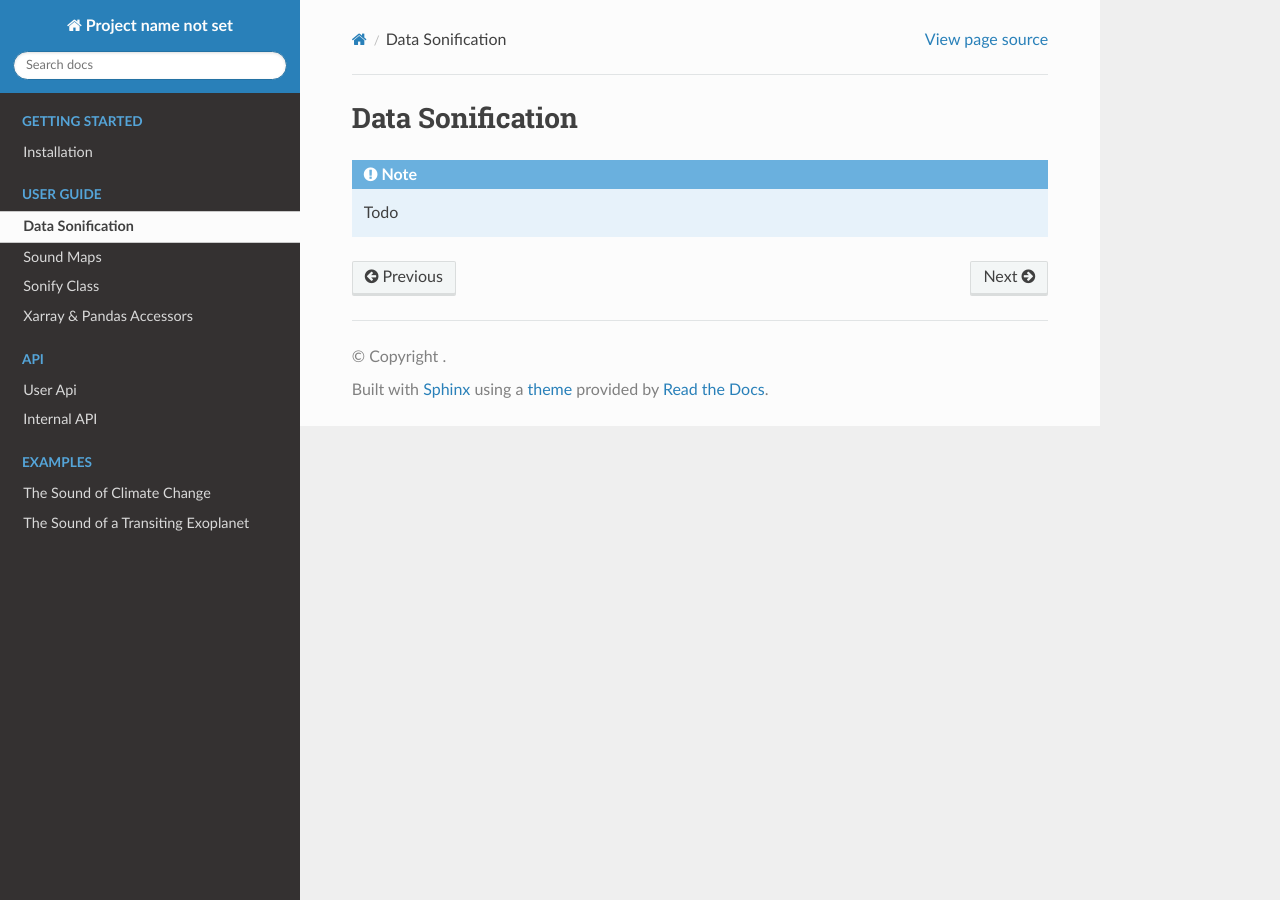
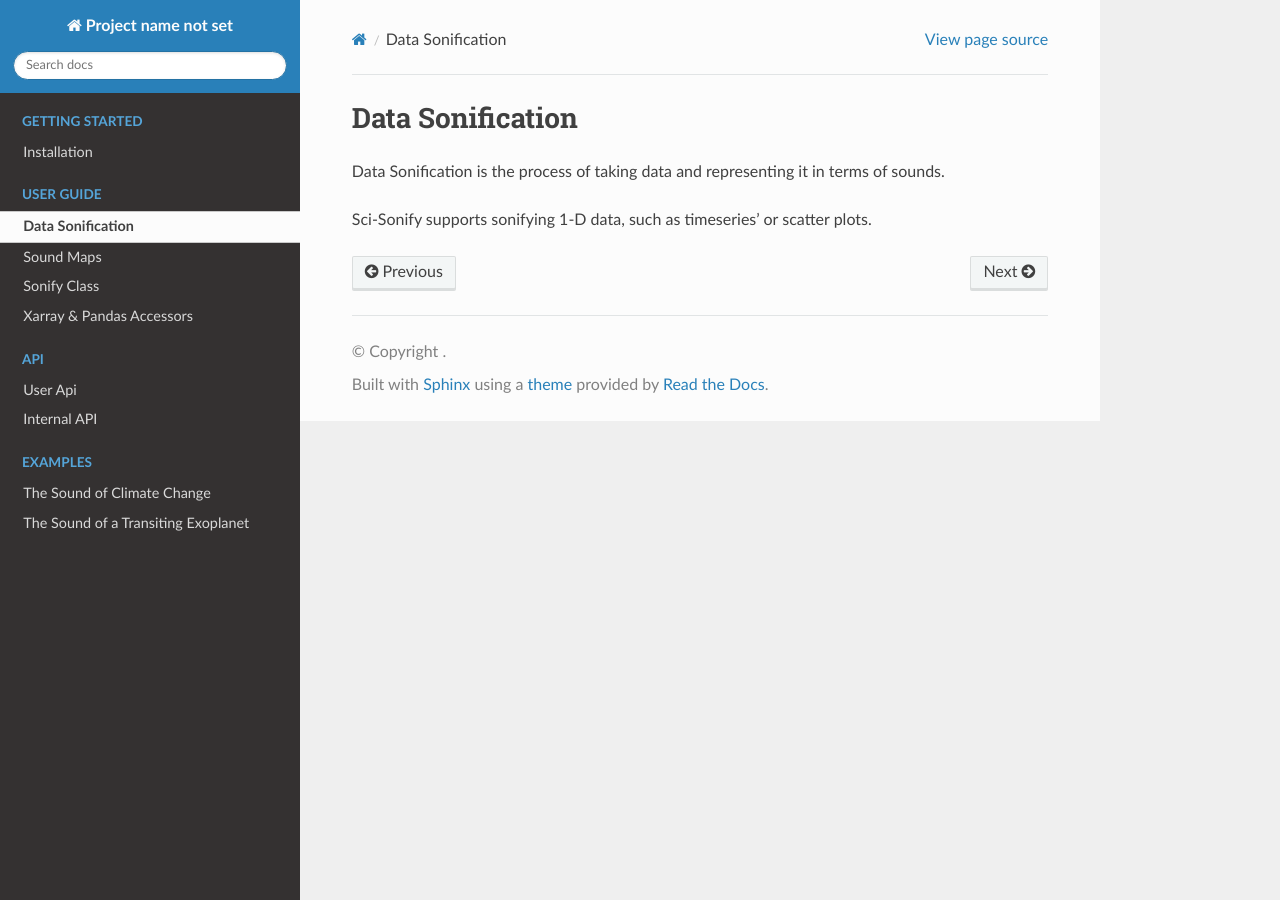
Before and after one commit to philipc2/sci-sonify, a Sphinx documentation site: the page built from docs/source/sonification.rst, in a window 1280 px wide. Built offline with Sphinx 7.4.7 and the Read the Docs theme 2.0.0, drawn with Linux system fonts in a browser that asks for light colours.

Commit message:
work on docs

```diff
--- a/docs/source/sonification.rst
+++ b/docs/source/sonification.rst
@@ -1,6 +1,7 @@
 Data Sonification
 =================
 
-.. note::
+Data Sonification is the process of taking data and representing
+it in terms of sounds.
 
-   Todo
+Sci-Sonify supports sonifying 1-D data, such as timeseries' or scatter plots.
```
Also changed, not shown: docs/source/sonify.rst (+22 -2 lines).
